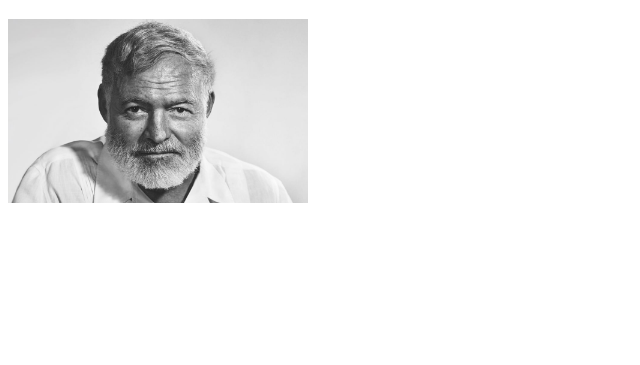
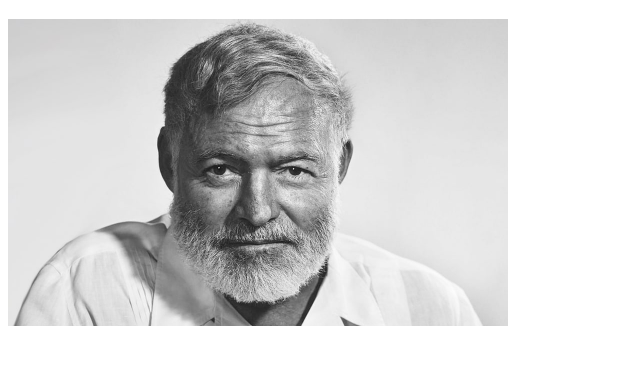
Before and after one commit to toyshell/728-html, a plain HTML site: page index.html in a window 1280 px wide. Shown: the part 61-426 px from the top of the page, without its empty margins (0-640 px from the left). Drawn offline with Linux system fonts and the light colour scheme.

Commit message:
Added image

```diff
--- a/index.html
+++ b/index.html
@@ -8,6 +8,6 @@
 </head>
 <body>
     <h1>Ernest Miller Hemingway</h1>
-    <img width="300" src="img/E`rnest-Hemingue`y.jpg" alt="Hemingway">
+    <img width="500" src="img/E`rnest-Hemingue`y.jpg" alt="Hemingway">
 </body>
 </html>
```
